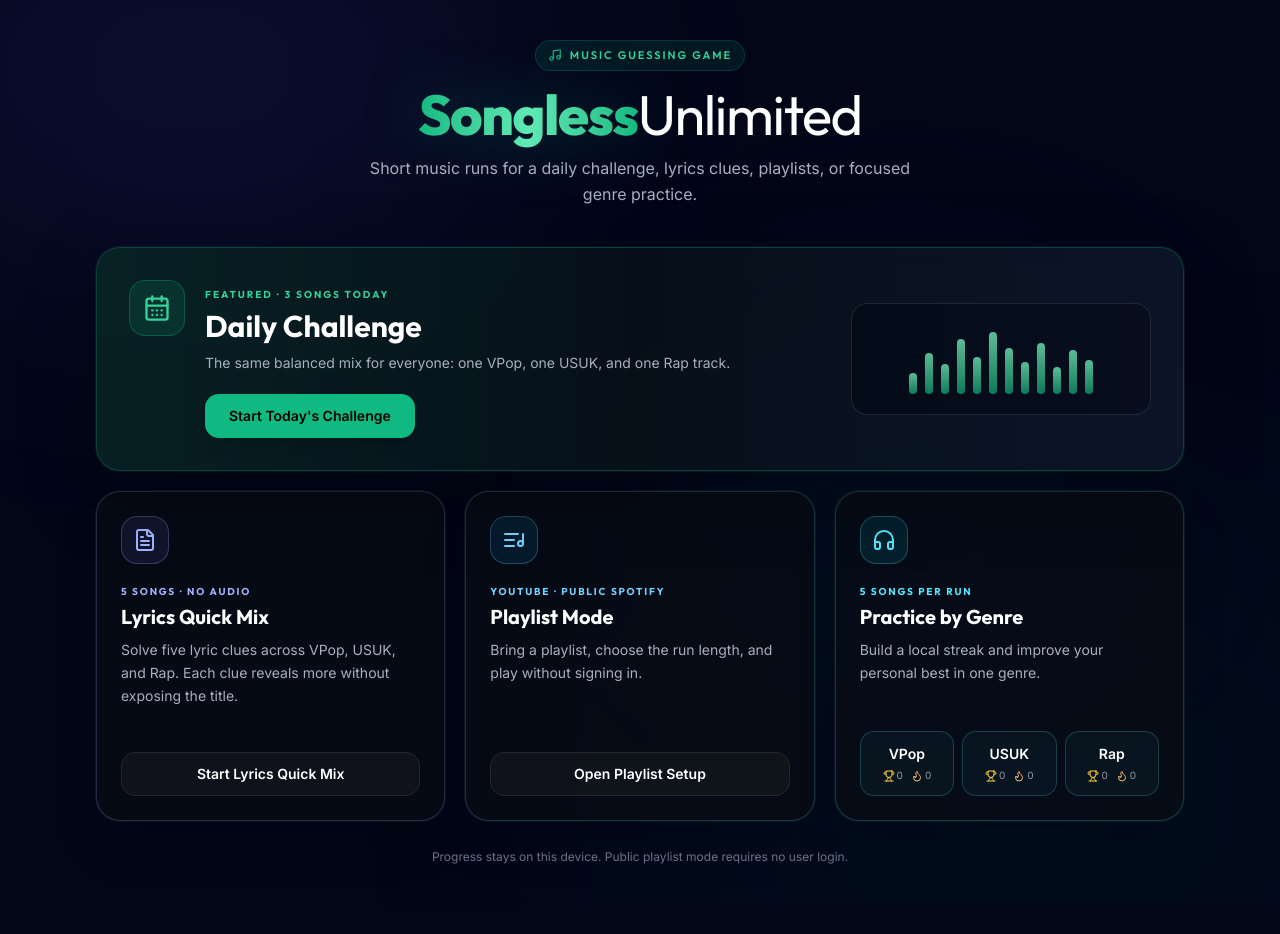
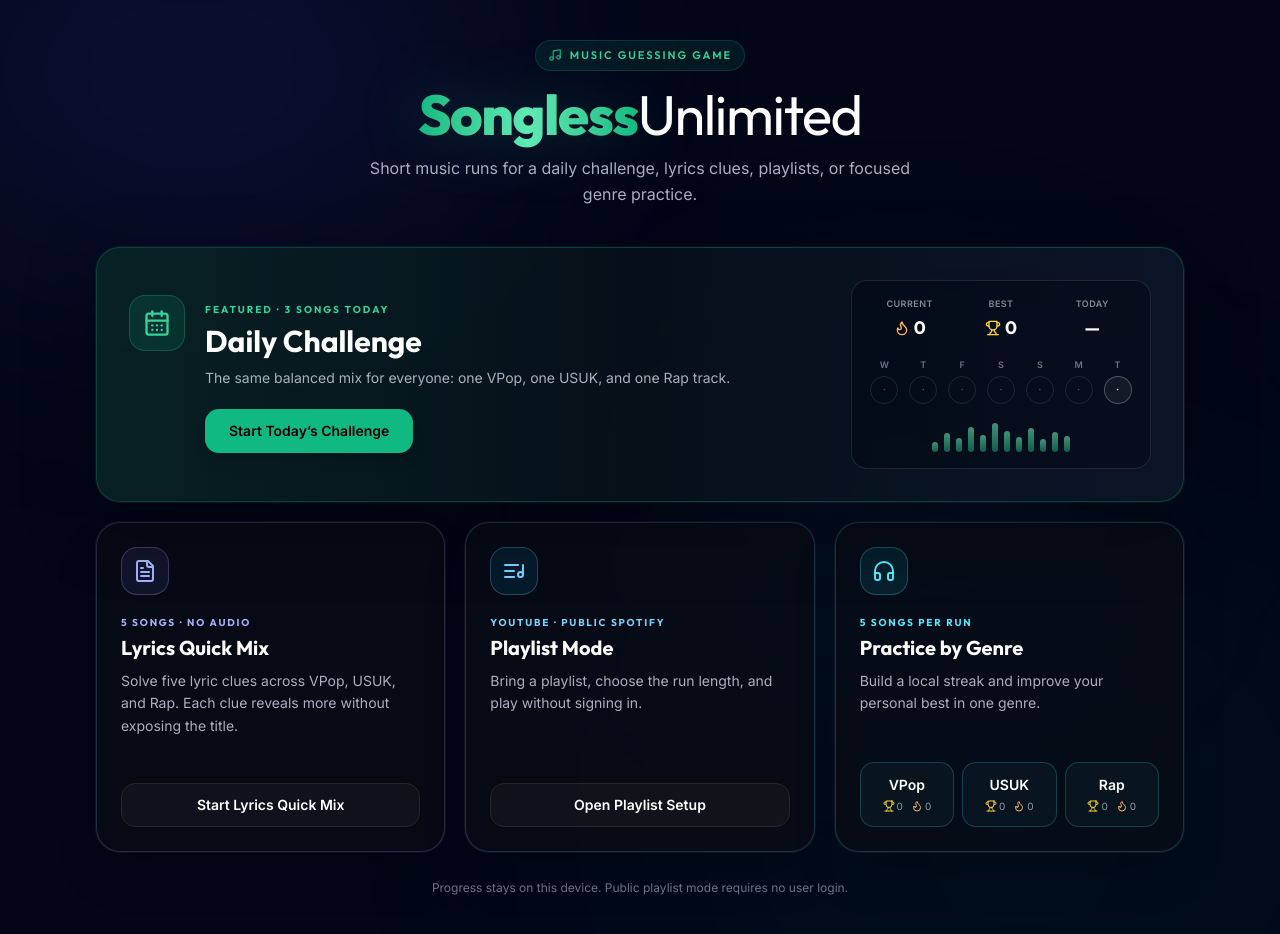
Before and after one commit to taitran501/songless, a Next.js app: page / in a window 1280 px wide. Before the commit the page ends 905 px from the top, so only its background shows below. Built offline with nearby package versions, Linux system fonts and the light colour scheme.

Commit message:
feat: add local daily history and streaks

```diff
--- a/app/game/page.tsx
+++ b/app/game/page.tsx
@@ -23,6 +23,12 @@
 import { useAudioPlayback } from "@/hooks/use-audio-playback"
 import { useTracks } from "@/hooks/tracks-store"
 import { useToast } from "@/hooks/use-toast"
+import {
+  completeDailyRun,
+  EMPTY_DAILY_PROGRESS,
+  readDailyProgress,
+  type DailyProgressState,
+} from "@/lib/daily-progress"
 import {
   createRunId,
   isGenreSession,
@@ -175,6 +181,8 @@
   const [session, setSession] = useState<GameSessionMeta | null>(null)
   const [sessionLoaded, setSessionLoaded] = useState(false)
   const [genreProgress, setGenreProgress] = useState<GenreProgressRecord>(EMPTY_GENRE_PROGRESS)
+  const [dailyProgress, setDailyProgress] =
+    useState<DailyProgressState>(EMPTY_DAILY_PROGRESS)
   const searchContainerRef = useRef<HTMLDivElement>(null)
   const gameMode: GameMode = session?.playbackMode ?? "audio"
   const dailyDate = session?.dateKey ?? null
@@ -215,6 +223,9 @@
     setSession(nextSession)
     if (isGenreSession(nextSession)) {
       setGenreProgress(readGenreProgress(localStorage, nextSession.genre))
+    }
+    if (nextSession?.kind === "daily") {
+      setDailyProgress(readDailyProgress(localStorage))
     }
     setSessionLoaded(true)
   }, [])
@@ -437,6 +448,17 @@
           })
         )
       }
+      if (session?.kind === "daily" && session.dateKey) {
+        setDailyProgress(
+          completeDailyRun(localStorage, {
+            dateKey: session.dateKey,
+            score,
+            solved: correctCount,
+            results: trackResults,
+            runId: session.runId,
+          })
+        )
+      }
       setPlaylistComplete(true)
     }, 220)
   }
@@ -613,6 +635,19 @@
                 <div className="bg-cyan-400/[0.06] border border-cyan-300/15 rounded-xl p-4 text-center">
                   <p className="text-[10px] text-cyan-300 uppercase tracking-wide font-semibold">Best Score</p>
                   <p className="text-2xl font-extrabold text-white">{genreProgress.bestScore}</p>
+                </div>
+              </>
+            )}
+
+            {session?.kind === "daily" && (
+              <>
+                <div className="bg-amber-300/[0.06] border border-amber-200/15 rounded-xl p-4 text-center">
+                  <p className="text-[10px] text-amber-200 uppercase tracking-wide font-semibold">Daily Streak</p>
+                  <p className="text-2xl font-extrabold text-white">{dailyProgress.currentStreak}</p>
+                </div>
+                <div className="bg-amber-300/[0.06] border border-amber-200/15 rounded-xl p-4 text-center">
+                  <p className="text-[10px] text-amber-200 uppercase tracking-wide font-semibold">Best Streak</p>
+                  <p className="text-2xl font-extrabold text-white">{dailyProgress.bestStreak}</p>
                 </div>
               </>
             )}
--- a/app/page.tsx
+++ b/app/page.tsx
@@ -14,6 +14,12 @@
 import { Button } from "@/components/ui/button"
 import { useTracks } from "@/hooks/tracks-store"
 import { getUtcDateKey, selectDailyTracks } from "@/lib/curated-tracks"
+import {
+  EMPTY_DAILY_PROGRESS,
+  getRecentDailyDays,
+  readDailyProgress,
+  type DailyProgressState,
+} from "@/lib/daily-progress"
 import { createGameSession, writeGameSession } from "@/lib/game-session"
 import {
   EMPTY_GENRE_PROGRESS,
@@ -47,6 +53,12 @@
   const { setTracks } = useTracks()
   const [genreProgress, setGenreProgress] =
     useState<Record<TrackGenre, GenreProgressRecord>>(emptyGenreProgress)
+  const [dailyProgress, setDailyProgress] =
+    useState<DailyProgressState>(EMPTY_DAILY_PROGRESS)
+  const todayDateKey = getUtcDateKey()
+  const todayDailyRecord =
+    dailyProgress.history.find((record) => record.dateKey === todayDateKey) ?? null
+  const recentDailyDays = getRecentDailyDays(todayDateKey, dailyProgress)
 
   useEffect(() => {
     setGenreProgress(
@@ -54,6 +66,7 @@
         GENRES.map((genre) => [genre, readGenreProgress(localStorage, genre)])
       ) as Record<TrackGenre, GenreProgressRecord>
     )
+    setDailyProgress(readDailyProgress(localStorage))
   }, [])
 
   const handleGuestPlay = () => router.push("/playlist")
@@ -140,7 +153,7 @@
           className="group relative mb-5 overflow-hidden rounded-3xl border border-[#10b981]/30 bg-[#08121a]/85 p-6 shadow-[0_24px_70px_rgba(0,0,0,0.35)] ring-1 ring-white/5 transition-colors hover:border-[#34d399]/55 sm:p-8"
         >
           <div className="pointer-events-none absolute inset-0 bg-gradient-to-r from-[#10b981]/10 via-transparent to-indigo-500/[0.06]" />
-          <div className="relative grid items-center gap-7 md:grid-cols-[1fr_240px] lg:grid-cols-[1fr_300px]">
+          <div className="relative grid items-center gap-7 md:grid-cols-[1fr_300px]">
             <div className="flex items-start gap-4 sm:gap-5">
               <div className="flex h-12 w-12 shrink-0 items-center justify-center rounded-2xl border border-[#10b981]/30 bg-[#10b981]/12 sm:h-14 sm:w-14">
                 <CalendarDays className="h-6 w-6 text-[#34d399] sm:h-7 sm:w-7" />
@@ -159,19 +172,67 @@
                   onClick={startDailyChallenge}
                   className="mt-5 h-11 w-full rounded-xl bg-[#10b981] px-6 font-bold text-black shadow-lg transition-all hover:bg-[#34d399] hover:shadow-[0_0_24px_rgba(16,185,129,0.28)] sm:w-auto"
                 >
-                  Start Today&apos;s Challenge
+                  {todayDailyRecord ? "Play Again" : "Start Today\u2019s Challenge"}
                 </Button>
               </div>
             </div>
 
-            <div aria-hidden="true" className="hidden h-28 items-end justify-center gap-2 rounded-2xl border border-white/10 bg-[#030712]/45 px-5 py-5 md:flex">
-              {EQUALIZER_HEIGHTS.map((height, index) => (
-                <span
-                  key={`${height}-${index}`}
-                  className="w-2 rounded-full bg-gradient-to-t from-[#059669] to-[#6ee7b7] opacity-80 transition-all duration-300 group-hover:opacity-100"
-                  style={{ height: `${height}%` }}
-                />
-              ))}
+            <div className="rounded-2xl border border-white/10 bg-[#030712]/45 p-4">
+              <div className="mb-4 grid grid-cols-3 gap-2 text-center">
+                <div>
+                  <p className="text-[9px] font-semibold uppercase tracking-wider text-[#7d8999]">Current</p>
+                  <p className="mt-1 inline-flex items-center gap-1 font-display text-lg font-bold text-white">
+                    <Flame className="h-4 w-4 text-orange-300" />
+                    {dailyProgress.currentStreak}
+                  </p>
+                </div>
+                <div>
+                  <p className="text-[9px] font-semibold uppercase tracking-wider text-[#7d8999]">Best</p>
+                  <p className="mt-1 inline-flex items-center gap-1 font-display text-lg font-bold text-white">
+                    <Trophy className="h-4 w-4 text-amber-300" />
+                    {dailyProgress.bestStreak}
+                  </p>
+                </div>
+                <div>
+                  <p className="text-[9px] font-semibold uppercase tracking-wider text-[#7d8999]">Today</p>
+                  <p className="mt-1 font-display text-lg font-bold text-white">
+                    {todayDailyRecord ? todayDailyRecord.bestScore : "—"}
+                  </p>
+                </div>
+              </div>
+              <div data-testid="daily-week" className="grid grid-cols-7 gap-1.5">
+                {recentDailyDays.map(({ dateKey, record }) => (
+                  <div key={dateKey} className="text-center">
+                    <span className="block text-[9px] font-semibold uppercase text-[#697386]">
+                      {new Date(`${dateKey}T00:00:00.000Z`).toLocaleDateString("en-US", {
+                        weekday: "narrow",
+                        timeZone: "UTC",
+                      })}
+                    </span>
+                    <span
+                      className={`mx-auto mt-1 flex h-7 w-7 items-center justify-center rounded-full border text-[10px] font-bold ${
+                        record
+                          ? "border-[#10b981]/50 bg-[#10b981]/20 text-[#6ee7b7]"
+                          : dateKey === todayDateKey
+                            ? "border-white/25 bg-white/[0.05] text-white"
+                            : "border-white/10 text-[#4b5563]"
+                      }`}
+                      title={record ? `${record.bestScore} points` : "Not completed"}
+                    >
+                      {record ? "✓" : "·"}
+                    </span>
+                  </div>
+                ))}
+              </div>
+              <div aria-hidden="true" className="mt-4 hidden h-8 items-end justify-center gap-1.5 md:flex">
+                {EQUALIZER_HEIGHTS.map((height, index) => (
+                  <span
+                    key={`${height}-${index}`}
+                    className="w-1.5 rounded-full bg-gradient-to-t from-[#059669] to-[#6ee7b7] opacity-60 transition-all duration-300 group-hover:opacity-100"
+                    style={{ height: `${Math.max(20, height)}%` }}
+                  />
+                ))}
+              </div>
             </div>
           </div>
         </section>
--- /dev/null
+++ b/lib/daily-progress.ts
@@ -0,0 +1,145 @@
+import { z } from "zod"
+import { trackRunResultSchema, type TrackRunResult } from "@/lib/game-state"
+
+export const DAILY_PROGRESS_STORAGE_KEY = "songless_daily_progress_v1"
+export const DAILY_HISTORY_LIMIT = 90
+
+const dateKeySchema = z.string().regex(/^\d{4}-\d{2}-\d{2}$/)
+
+const dailyHistoryRecordSchema = z.object({
+  dateKey: dateKeySchema,
+  bestScore: z.number().int().nonnegative(),
+  bestSolved: z.number().int().nonnegative(),
+  bestResults: z.array(trackRunResultSchema),
+  completedRuns: z.number().int().positive(),
+  completedAt: z.string().datetime(),
+  lastRunId: z.string().min(1).optional(),
+})
+
+const dailyProgressStateSchema = z.object({
+  currentStreak: z.number().int().nonnegative(),
+  bestStreak: z.number().int().nonnegative(),
+  lastCompletedDateKey: dateKeySchema.nullable(),
+  history: z.array(dailyHistoryRecordSchema).max(DAILY_HISTORY_LIMIT),
+})
+
+export type DailyHistoryRecord = z.infer<typeof dailyHistoryRecordSchema>
+export type DailyProgressState = z.infer<typeof dailyProgressStateSchema>
+
+type StorageLike = Pick<Storage, "getItem" | "setItem" | "removeItem">
+
+export const EMPTY_DAILY_PROGRESS: DailyProgressState = {
+  currentStreak: 0,
+  bestStreak: 0,
+  lastCompletedDateKey: null,
+  history: [],
+}
+
+function parseUtcDate(dateKey: string) {
+  return new Date(`${dateKey}T00:00:00.000Z`)
+}
+
+function getUtcDayDistance(fromDateKey: string, toDateKey: string) {
+  return Math.round(
+    (parseUtcDate(toDateKey).getTime() - parseUtcDate(fromDateKey).getTime()) /
+      86_400_000
+  )
+}
+
+export function readDailyProgress(storage: StorageLike): DailyProgressState {
+  const raw = storage.getItem(DAILY_PROGRESS_STORAGE_KEY)
+  if (!raw) return EMPTY_DAILY_PROGRESS
+
+  try {
+    const parsed = dailyProgressStateSchema.safeParse(JSON.parse(raw))
+    if (parsed.success) return parsed.data
+  } catch {
+    // Corrupt JSON is removed below.
+  }
+
+  storage.removeItem(DAILY_PROGRESS_STORAGE_KEY)
+  return EMPTY_DAILY_PROGRESS
+}
+
+export function completeDailyProgress(
+  current: DailyProgressState,
+  input: {
+    dateKey: string
+    score: number
+    solved: number
+    results: readonly TrackRunResult[]
+    runId: string
+    completedAt?: string
+  }
+): DailyProgressState {
+  dateKeySchema.parse(input.dateKey)
+  const existing = current.history.find((record) => record.dateKey === input.dateKey)
+  if (existing?.lastRunId === input.runId) return current
+
+  const isNewBest =
+    !existing ||
+    input.score > existing.bestScore ||
+    (input.score === existing.bestScore && input.solved > existing.bestSolved)
+  const nextRecord: DailyHistoryRecord = {
+    dateKey: input.dateKey,
+    bestScore: isNewBest ? input.score : existing.bestScore,
+    bestSolved: isNewBest ? input.solved : existing.bestSolved,
+    bestResults: isNewBest ? [...input.results] : existing.bestResults,
+    completedRuns: (existing?.completedRuns ?? 0) + 1,
+    completedAt: input.completedAt ?? new Date().toISOString(),
+    lastRunId: input.runId,
+  }
+
+  let currentStreak = current.currentStreak
+  let lastCompletedDateKey = current.lastCompletedDateKey
+  if (!lastCompletedDateKey) {
+    currentStreak = 1
+    lastCompletedDateKey = input.dateKey
+  } else {
+    const distance = getUtcDayDistance(lastCompletedDateKey, input.dateKey)
+    if (distance === 1) {
+      currentStreak += 1
+      lastCompletedDateKey = input.dateKey
+    } else if (distance > 1) {
+      currentStreak = 1
+      lastCompletedDateKey = input.dateKey
+    }
+  }
+
+  return {
+    currentStreak,
+    bestStreak: Math.max(current.bestStreak, currentStreak),
+    lastCompletedDateKey,
+    history: [
+      nextRecord,
+      ...current.history.filter((record) => record.dateKey !== input.dateKey),
+    ]
+      .sort((left, right) => right.dateKey.localeCompare(left.dateKey))
+      .slice(0, DAILY_HISTORY_LIMIT),
+  }
+}
+
+export function completeDailyRun(
+  storage: StorageLike,
+  input: Parameters<typeof completeDailyProgress>[1]
+) {
+  const next = completeDailyProgress(readDailyProgress(storage), input)
+  storage.setItem(DAILY_PROGRESS_STORAGE_KEY, JSON.stringify(next))
+  return next
+}
+
+export function getRecentDailyDays(
+  todayDateKey: string,
+  progress: DailyProgressState,
+  count = 7
+) {
+  const records = new Map(progress.history.map((record) => [record.dateKey, record]))
+  const today = parseUtcDate(dateKeySchema.parse(todayDateKey))
+
+  return Array.from({ length: count }, (_, offset) => {
+    const date = new Date(today)
+    date.setUTCDate(today.getUTCDate() - (count - offset - 1))
+    const dateKey = date.toISOString().slice(0, 10)
+    return { dateKey, record: records.get(dateKey) ?? null }
+  })
+}
```
Also changed, not shown: 1 other file (tests, documents, lock files or other folders).
